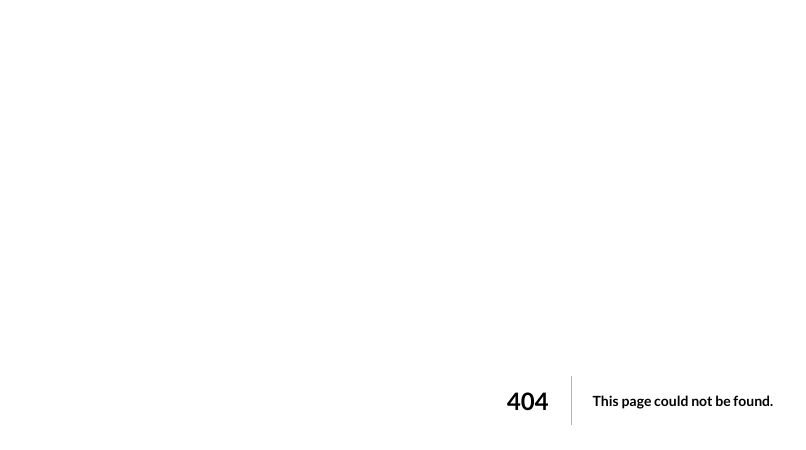
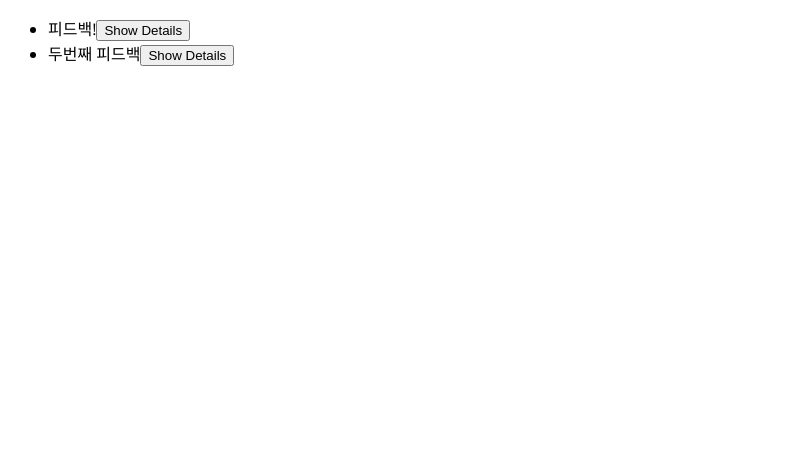
Before and after one commit to yoojh9/nextjs-udemy-course, a Next.js app: page /feedback in a window 1280 px wide. Before the commit this address had no page. Shown: the top 450 px of the page, without its empty margins (0-806 px from the left). Built offline with nearby package versions, Linux system fonts and the light colour scheme.

Commit message:
api route 코드

```diff
--- /dev/null
+++ b/data/feedback.json
@@ -0,0 +1,12 @@
+[
+  {
+    "id": "2023-12-11T05:05:51.372Z",
+    "email": "yoojh9@test.com",
+    "text": "피드백!"
+  },
+  {
+    "id": "2023-12-11T05:16:34.547Z",
+    "email": "jeonghyun@test.com",
+    "text": "두번째 피드백"
+  }
+]
--- /dev/null
+++ b/pages/api/feedback/[feedbackId].js
@@ -0,0 +1,18 @@
+import { buildFeedbackPath, extractFeedback } from "./feedback";
+
+function handler(req, res) {
+  if (req.method === "DELETE") {
+    //
+  }
+  const feedbackId = req.query.feedbackId;
+  const filePath = buildFeedbackPath();
+  const feedbackData = extractFeedback(filePath);
+  const selectedFeedback = feedbackData.find(
+    (feedback) => feedback.id === feedbackId
+  );
+  res.status(200).json({
+    feedback: selectedFeedback,
+  });
+}
+
+export default handler;
--- /dev/null
+++ b/pages/api/feedback/feedback.js
@@ -0,0 +1,43 @@
+import fs from "fs";
+import path from "path";
+
+export const buildFeedbackPath = () => {
+  return path.join(process.cwd(), "data", "feedback.json");
+};
+
+export const extractFeedback = (filePath) => {
+  const fileData = fs.readFileSync(filePath);
+  const data = JSON.parse(fileData);
+  return data;
+};
+
+function handler(req, res) {
+  if (req.method === "POST") {
+    const email = req.body.email;
+    const feedbackText = req.body.text;
+    const newFeedback = {
+      id: new Date().toISOString(),
+      email: email,
+      text: feedbackText,
+    };
+
+    // store that in a database or in a file
+    const filePath = buildFeedbackPath();
+    const data = extractFeedback(filePath);
+    data.push(newFeedback);
+    fs.writeFileSync(filePath, JSON.stringify(data));
+
+    res.status(201).json({
+      message: "Success!",
+      feedback: newFeedback,
+    });
+  } else {
+    const filePath = buildFeedbackPath();
+    const data = extractFeedback(filePath);
+    res.status(200).json({
+      feedback: data,
+    });
+  }
+}
+
+export default handler;
--- /dev/null
+++ b/pages/feedback/index.js
@@ -0,0 +1,43 @@
+import { useState } from "react";
+import { buildFeedbackPath, extractFeedback } from "../api/feedback/feedback";
+
+const Feedbackpage = (props) => {
+  const [feedbackData, setFeedbackData] = useState();
+
+  const loadFeedbackhandler = (id) => {
+    fetch(`/api/feedback/${id}`)
+      .then((res) => res.json())
+      .then((data) => {
+        console.log(data.feedback);
+        setFeedbackData(data.feedback);
+      });
+  };
+
+  return (
+    <>
+      {feedbackData && <p>{feedbackData.email}</p>}
+      <ul>
+        {props.feedbackItems.map((item) => (
+          <li key={item.id}>
+            {item.text}
+            <button onClick={loadFeedbackhandler.bind(null, item.id)}>
+              Show Details
+            </button>
+          </li>
+        ))}
+      </ul>
+    </>
+  );
+};
+
+export const getStaticProps = async () => {
+  const filePath = buildFeedbackPath();
+  const data = extractFeedback(filePath);
+  return {
+    props: {
+      feedbackItems: data,
+    },
+  };
+};
+
+export default Feedbackpage;
```
Also changed, not shown: pages/index.js (+46 -0 lines), 2 other files (tests, documents, lock files or other folders).
